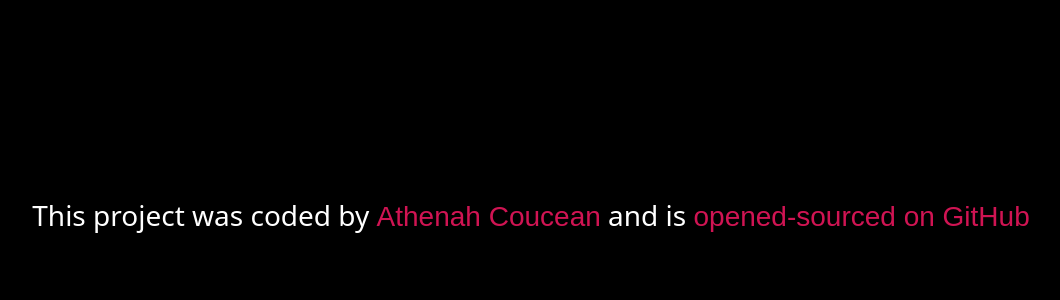
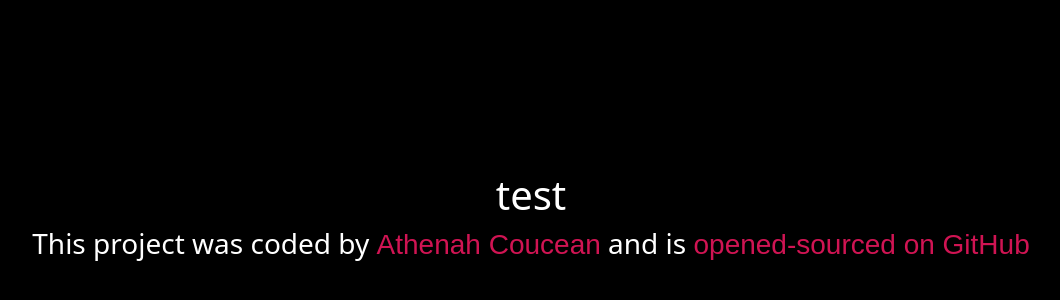
Before and after one commit to Athens410/react-week5, a React (Create React App) app in the folder react-week5/: page / in a window 1280 px wide. Shown: the part 180-480 px from the top of the page, without its empty margins (109-1169 px from the left). Built offline with nearby package versions, Linux system fonts and the light colour scheme.

Commit message:
Made a new Weather file

```diff
--- a/react-week5/src/App.js
+++ b/react-week5/src/App.js
@@ -2,6 +2,7 @@
 import './App.css';
 import axios from 'axios';
 import React from "react";
+import Weather from './Weather';
 
 function App() {
 
@@ -18,12 +19,16 @@ function App() {
 
 
   return (
-    <div className="App">
+
+
+
+
+   <div className="App">
       <header className="App-header">
 
 
 
-
+       <Weather />
 
 
 
--- /dev/null
+++ b/react-week5/src/Weather.js
@@ -0,0 +1,14 @@
+import './App.css';
+
+import React from "react";
+
+
+export default function weather (){
+
+
+
+    return(
+
+        <h1>test</h1>
+    );
+}
--- a/react-week5/src/index.js
+++ b/react-week5/src/index.js
@@ -3,11 +3,13 @@ import ReactDOM from 'react-dom/client';
 import './index.css';
 import App from './App';
 import 'bootstrap/dist/css/bootstrap.css';
+import Weather from './Weather';
 import reportWebVitals from './reportWebVitals';
 
 const root = ReactDOM.createRoot(document.getElementById('root'));
 root.render(
   <React.StrictMode>
+
     <App />
   </React.StrictMode>
 );
```
